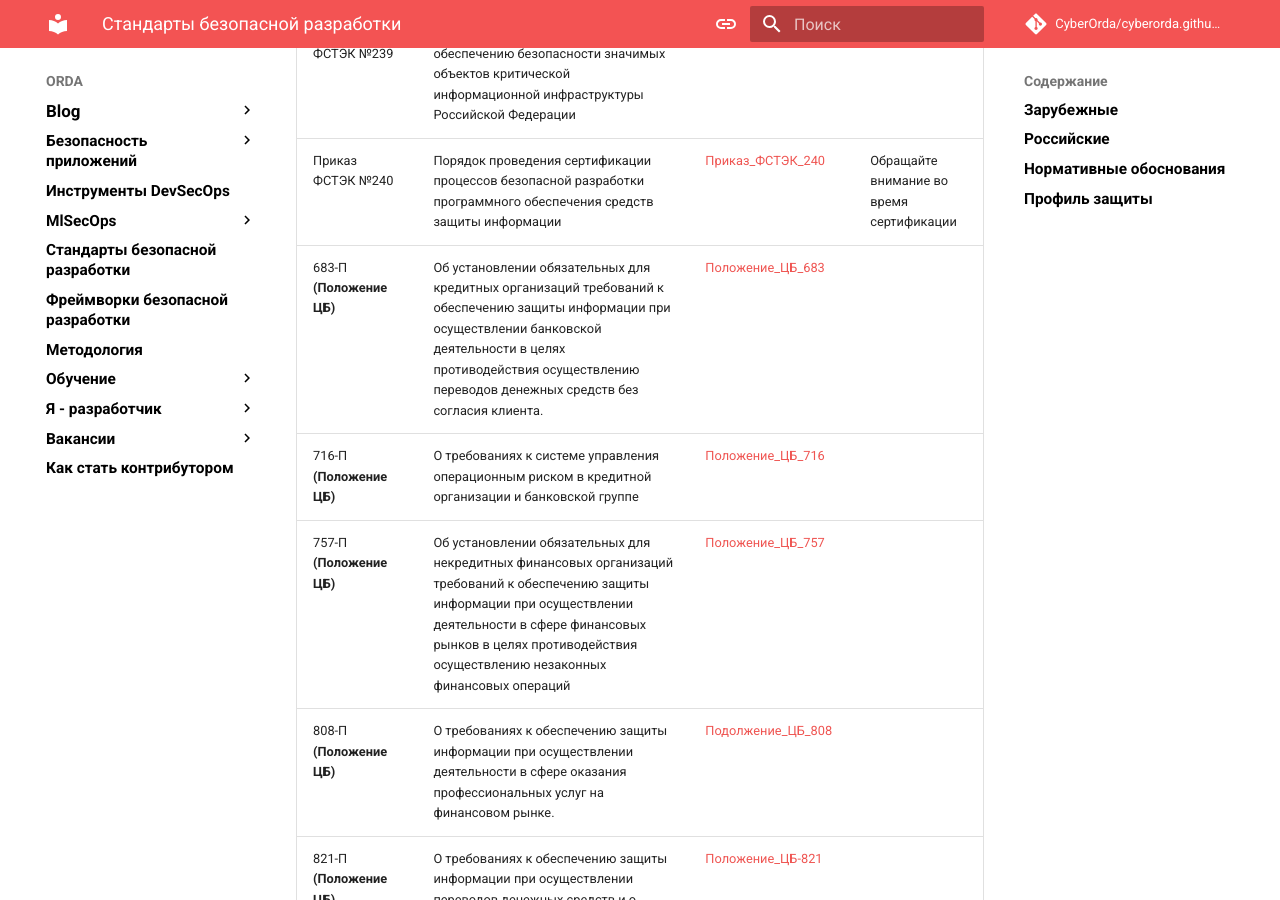
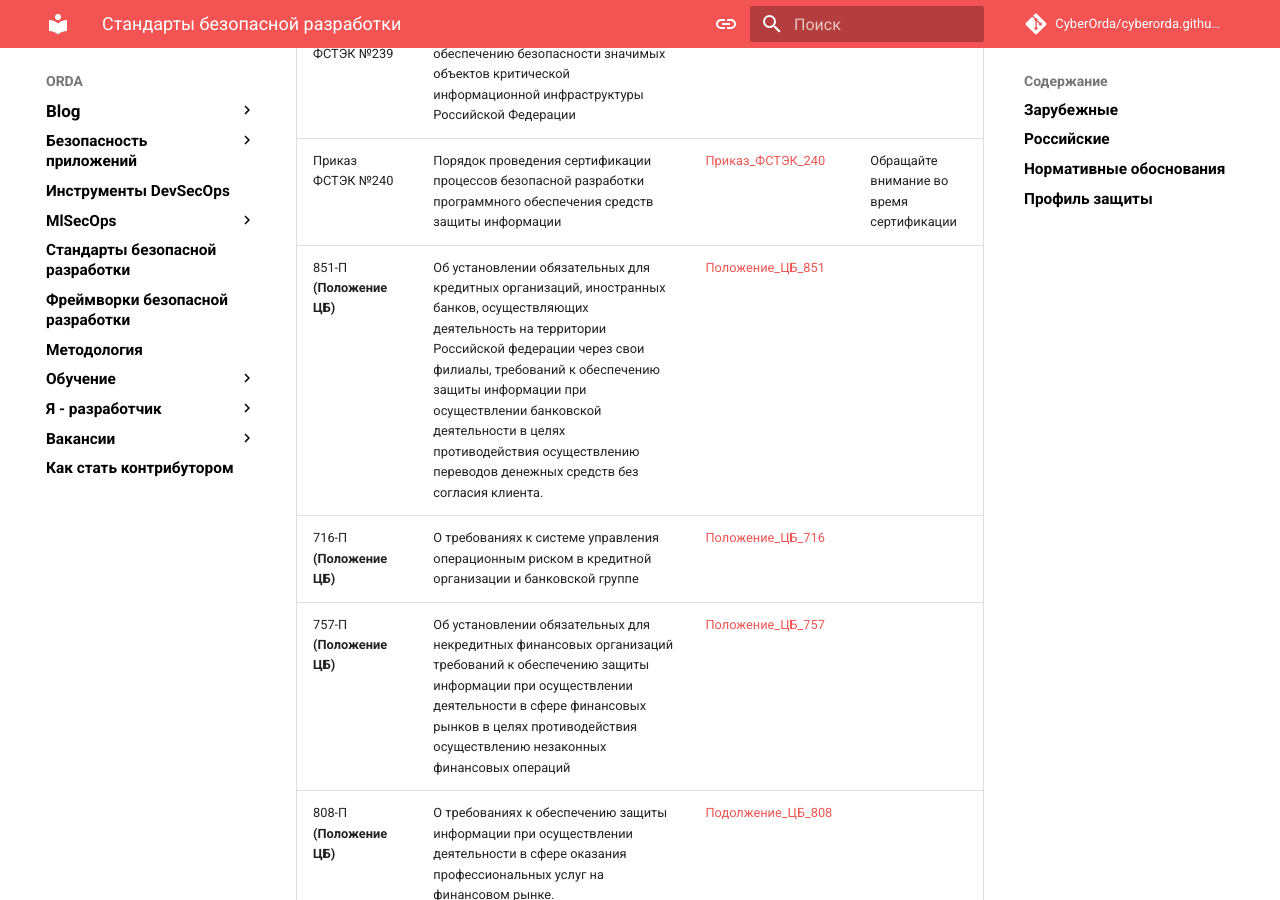
Before and after one commit to CyberOrda/cyberorda.github.io, an MkDocs documentation site: the page built from docs/standards.md, in a window 1280 px wide and 900 px high, scrolled down 6798 px. Built offline with MkDocs 1.6.1 and Material for MkDocs 9.7.7, drawn with Linux system fonts in a browser that asks for light colours; comment, search, counter and statistics services are not loaded; some of the changed text lies outside the part shown.

Commit message:
Update standards.md
Актуализация положений ЦБ. Изменение положения 683 на 851

```diff
--- a/docs/standards.md
+++ b/docs/standards.md
@@ -55,7 +55,7 @@ tags:
 | Приказ ФСТЭК №235 | Об утверждении Требований к созданию систем безопасности значимых объектов критической информационной инфраструктуры Российской Федерации и обеспечению их функционирования |[Приказ_ФСТЭК_№235](https://docs.cntd.ru/document/542615513) ||
 | Приказ ФСТЭК №239 | Об утверждении Требований по обеспечению безопасности значимых объектов критической информационной инфраструктуры Российской Федерации | [Приказ_ФСТЭК_№239](https://docs.cntd.ru/document/542616931) ||
 | Приказ ФСТЭК №240 | Порядок проведения сертификации процессов безопасной разработки программного обеспечения средств защиты информации | [Приказ_ФСТЭК_240](https://normativ.kontur.ru/document?moduleId=1&documentId=469387&ysclid=m79brse7qr873726931) | Обращайте внимание во время сертификации |
-| 683-П **(Положение ЦБ)** | Об установлении обязательных для кредитных организаций требований к обеспечению защиты информации при осуществлении банковской деятельности в целях противодействия осуществлению переводов денежных средств без согласия клиента. | [Положение_ЦБ_683](https://docs.cntd.ru/document/554403381) ||
+| 851-П **(Положение ЦБ)** | Об установлении обязательных для кредитных организаций, иностранных банков, осуществляющих деятельность на территории Российской федерации через свои филиалы, требований к обеспечению защиты информации при осуществлении банковской деятельности в целях противодействия осуществлению переводов денежных средств без согласия клиента. | [Положение_ЦБ_851](https://normativ.kontur.ru/document?moduleId=1&documentId=491056&ysclid=m8oguxcaix368684387) ||
 | 716-П **(Положение ЦБ)** | О требованиях к системе управления операционным риском в кредитной организации и банковской группе | [Положение_ЦБ_716](https://docs.cntd.ru/document/564859689) |
 | 757-П **(Положение ЦБ)** | Об установлении обязательных для некредитных финансовых организаций требований к обеспечению защиты информации при осуществлении деятельности в сфере финансовых рынков в целях противодействия осуществлению незаконных финансовых операций | [Положение_ЦБ_757](https://docs.cntd.ru/document/603954516) ||
 | 808-П **(Положение ЦБ)** | О требованиях к обеспечению защиты информации при осуществлении деятельности в сфере оказания профессиональных услуг на финансовом рынке. | [Подолжение_ЦБ_808](https://docs.cntd.ru/document/352246403) ||
```
Also changed, not shown: other parts of docs/standards.md (+1 -1 lines).
